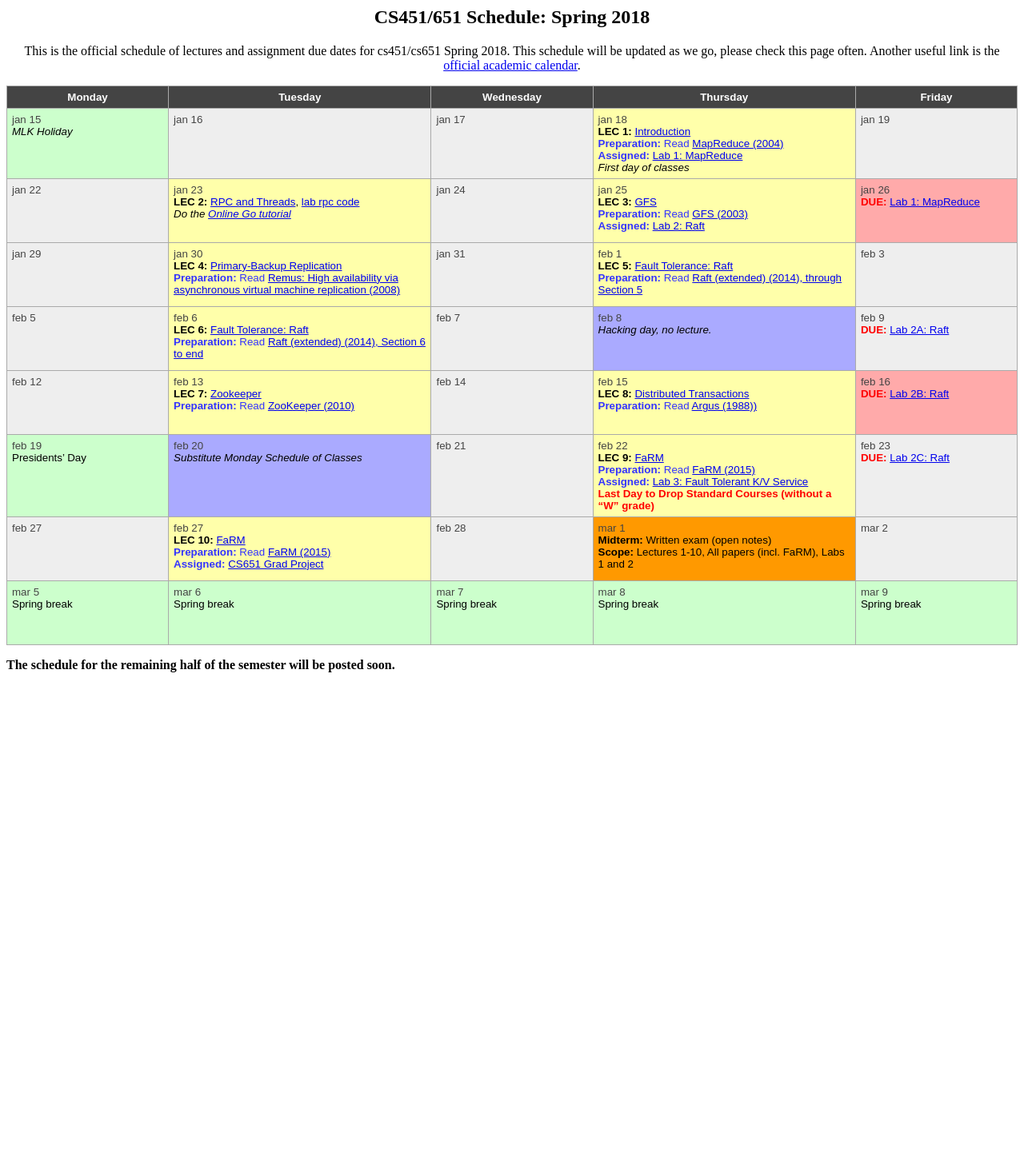
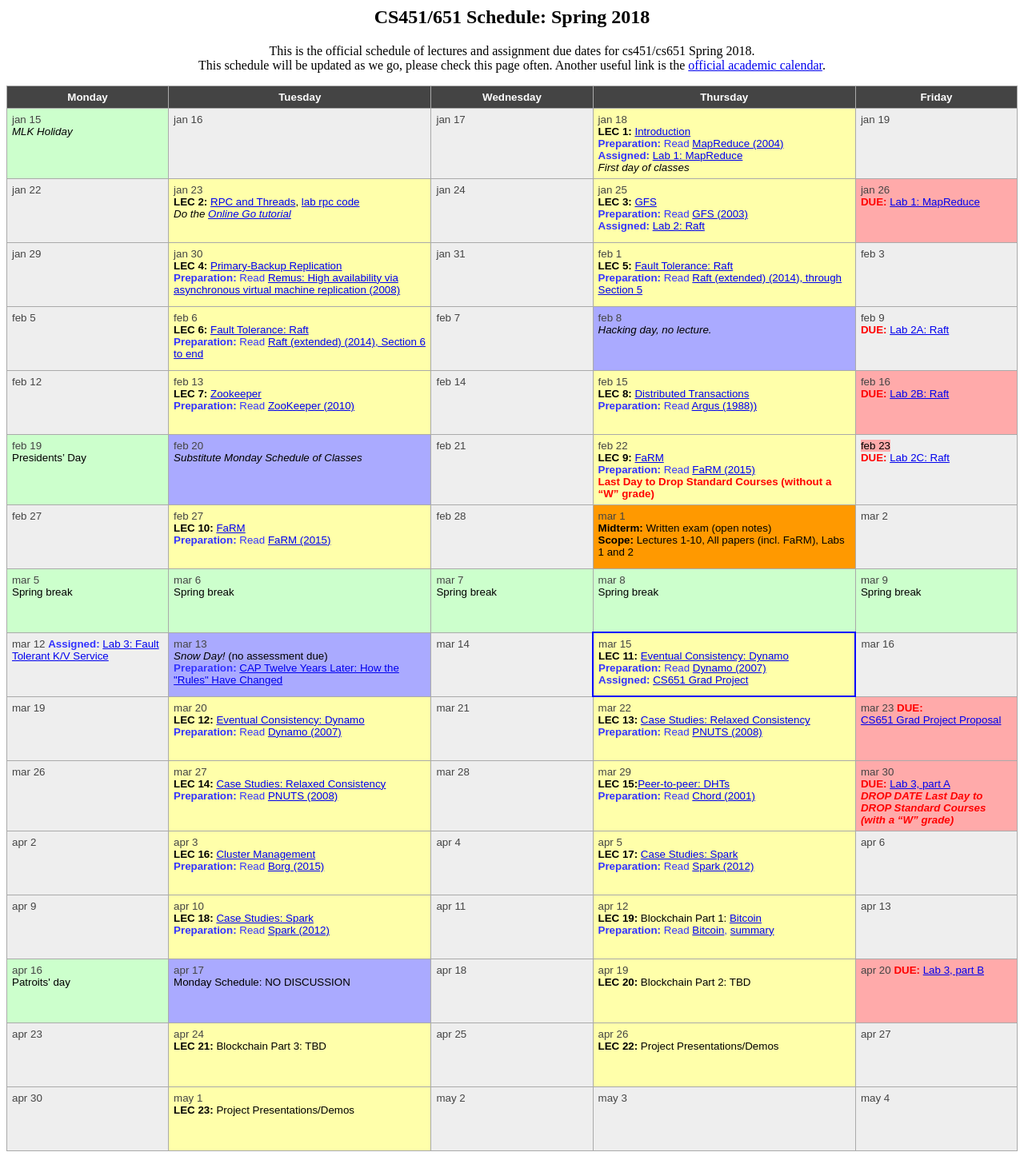
Before and after one commit to jimcadden/jmcadden.github.io, a Jekyll site: the page cs451/calendar.html, which Jekyll copies as it is, in a window 1280 px wide. Shown: the whole page at 80% size. Built offline with Jekyll 4.4.1, drawn with Linux system fonts in a browser that asks for light colours; before the commit the page ends 900 px from its top, so only the background shows below that.

Commit message:
451: Calendar updates

```diff
--- a/cs451/calendar.html
+++ b/cs451/calendar.html
@@ -17,7 +17,7 @@ CS451/651 Schedule: Spring 2018
 <div align="center">
 <p>
 This is the official schedule of lectures and assignment due dates for
-cs451/cs651 Spring 2018. This schedule will be updated as we go, please check this page often.
+cs451/cs651 Spring 2018. <br/>This schedule will be updated as we go, please check this page often.
 Another useful link is the <a target=_blank href="http://www.bu.edu/reg/calendars/semester/">official
 academic calendar</a>.
 </p>
@@ -180,11 +180,9 @@ Presidents’ Day</td>
     <b>LEC 9:</b> <a href="notes/l-farm.txt">FaRM</a><br />
     <span class="reading"><b>Preparation:</b>  Read <a href="papers/farm-2015.pdf">FaRM (2015)</a> </span><br \>
 
-  <span class="reading"><b>Assigned:</b> <a href="labs/lab-3.html">Lab 3:
-      Fault Tolerant K/V Service</a></span><br />
-  <span class="deadline"><b>Last Day to Drop Standard Courses (without a “W” grade) </b></span>
+    <span class="deadline"><b>Last Day to Drop Standard Courses (without a “W” grade) </b></span>
   </td>
-  <td id="2018-2-23" class=""><span class="date">feb 23</span><br />
+  <td id="2018-2-23" class=""><span class="due">feb 23</span><br />
     <span class="deadline"><b>DUE:</b> <a href="labs/lab-2.html#2C">Lab 2C: Raft</a></span></td>
   </td>
 </tr>
@@ -193,8 +191,6 @@ Presidents’ Day</td>
   <td id="2018-2-27" class="lecture"><span class="date">feb 27</span><br />
     <b>LEC 10:</b> <a href="notes/l-farm.txt">FaRM</a><br />
     <span class="reading"><b>Preparation:</b>  Read <a href="papers/farm-2015.pdf">FaRM (2015)</a> </span><br \>
-  <span class="reading"><b>Assigned:</b> <a href="grad/">CS651
-    Grad Project</a></span><br/>
   <td id="2018-2-28"><span class="date">feb 28</span></td>
   <td id="2018-3-1" class="quiz"><span class="date">mar 1</span><br />
     <b>Midterm:</b> Written exam (open notes)</b><br />
@@ -214,125 +210,126 @@ Presidents’ Day</td>
   <td id="2018-3-9" class="holiday"><span class="date">mar 9</span><br />
     Spring break</td>
 </tr>
-</table>
+<tr> <!-- week of mar 12 -->
+  <td id="2018-3-12"><span class="date">mar 12</span>
+  <span class="reading"><b>Assigned:</b> <a href="labs/lab-3.html">Lab 3:
+      Fault Tolerant K/V Service</a></span><br />
 
-<p>
-<b> The schedule for the remaining half of the semester will be posted soon. <b>
+  </td>
+  <td id="2018-3-13" class="special"><span class="date">mar 13</span><br />
+    <i>Snow Day!</i> (no assessment due) <br/>
+    <span class="reading"><b>Preparation:</b>
+<a
+        href="https://www.infoq.com/articles/cap-twelve-years-later-how-the-rules-have-changed">CAP
+        Twelve Years Later: How the "Rules" Have Changed</a></span>
+  </td>
+  <td id="2018-3-14" class=""><span class="date">mar 14</span></td>
+  <td id="2018-3-15" class="lecture"><span class="date">mar 15</span><br />
 
+    <b>LEC 11:</b> <a href="notes/l-dynamo.txt">Eventual Consistency: Dynamo
+      </a><br />
+    <span class="reading"><b>Preparation:</b>  Read <a
+          href="papers/dynamo.pdf">Dynamo (2007)</a> </span><br/>
 
-</div>
-<div style="display:none;">
-<!-- COMING SOON...
-<tr> <!-- week of mar 12 -->
-  <td id="2018-3-13"><span class="date">mar 13</span></td>
-  <td id="2018-3-14" class="special"><span class="date">mar 14</span><br />
-  SNOW DAY</td>
-  <td id="2018-3-15" class="recitation"><span class="date">mar 15</span></td>
-  <td id="2018-3-16" class="lecture"><span class="date">mar 16</span><br />
-    <b>LEC 12:</b> <a href="notes/l-bayou.txt">Disconnected Operation: Eventual Consistency</a><br />
-    <span class="reading"><b>Preparation:</b>  Read <a href="papers/bayou-conflicts.pdf">Bayou (1995)</a> (<a href="questions.html?q=q-bayou&amp;lec=12">Question</a>)</span>
+  <span class="reading"><b>Assigned:</b> <a href="grad/">CS651
+    Grad Project</a></span><br/>
   </td>
-  <td id="2018-3-17" class="due"><span class="date">mar 17</span><br />
-    <span class="deadline"><b>DUE:</b> <a href="labs/lab-kvraft.html">Lab 3: KV Raft, Part A</a></span>
+  <td id="2018-3-16" class=""><span class="date">mar 16</span><br />
   </td>
 </tr>
 <tr> <!-- week of mar 20 -->
-  <td id="2018-3-20"><span class="date">mar 20</span></td>
-  <td id="2018-3-21" class="lecture"><span class="date">mar 21</span><br />
+  <td id="2018-3-19"><span class="date">mar 19</span></td>
+  <td id="2018-3-20" class="lecture"><span class="date">mar 20</span><br />
+    <b>LEC 12:</b> <a href="notes/l-dynamo.txt">Eventual Consistency: Dynamo</a><br />
+    <span class="reading"><b>Preparation:</b>  Read <a href="papers/dynamo.pdf">Dynamo (2007)</a> </span></td>
+    </td>
+  <td id="2018-3-21" class=""><span class="date">mar 21</span></td>
+  <td id="2018-3-22" class="lecture"><span class="date">mar 22</span><br />
     <b>LEC 13:</b> <a href="notes/l-pnuts.txt">Case Studies: Relaxed Consistency</a><br />
-    <span class="reading"><b>Preparation:</b>  Read <a href="papers/cooper-pnuts.pdf">PNUTS (2008)</a> (<a href="questions.html?q=q-pnuts&amp;lec=13">Question</a>)</span></d>
-    <span class="reading"><b>Assigned:</b> <a href="labs/lab-shard.html">BONUS: Lab 4: Sharded Key/Value Service</a></span><br />
-    </td>
-  <td id="2018-3-22" class="recitation"><span class="date">mar 22</span></td>
-  <td id="2018-3-23" class="lecture"><span class="date">mar 23</span><br />
-    <b>LEC 14:</b> <a href="notes/l-dynamo.txt">Case Studies: Dynamo</a><br />
-    <span class="reading"><b>Preparation:</b>  Read <a href="papers/dynamo.pdf">Dynamo (2007)</a> (<a href="questions.html?q=q-dynamo&amp;lec=14">Question</a>)</span></td>
-  <td id="2018-3-24"><span class="date">mar 24</span></td>
+    <span class="reading"><b>Preparation:</b>  Read <a
+        href="papers/cooper-pnuts.pdf">PNUTS (2008)</a> </span></td>
+  <td id="2018-3-23" class="due"><span class="date">mar 23</span>
+    <span class="deadline"><b>DUE:</b><br/>
+    <a href="grad/">CS651 Grad Project Proposal </a></span><br />
+  </td>
 </tr>
 <tr> <!-- week of mar 27 -->
-  <td id="2018-3-27"><span class="date">mar 27</span></td>
-  <td id="2018-3-28" class="quiz"><span class="date">mar 28</span><br />
-    <b>Exam 1:</b> Mid-term exam during lecture time</b><br />
-    <b>Materials:</b> Open book and notes<br />
-    <b>Scope:</b> Lectures 1-13</td>
-  <td id="2018-3-29" class="recitation"><span class="date">mar 29</span></td>
-  <td id="2018-3-30" class="lecture"><span class="date">mar 30</span><br />
-    <b>LEC 15:</b> <a href="notes/l-wormhole.txt">Wide-Area Publish/Subscribe</a><br />
-    <span class="reading"><b>Preparation:</b>  Read <a href="papers/wormhole.pdf">Wormhole (2015)</a> (<a href="questions.html?q=q-wormhole&amp;lec=15">Question</a>)</span><br />
+  <td id="2018-3-26"><span class="date">mar 26</span></td>
+  <td id="2018-3-27" class="lecture"><span class="date">mar 27</span><br />
+    <b>LEC 14:</b> <a href="notes/l-pnuts.txt">Case Studies: Relaxed Consistency</a><br />
+    <span class="reading"><b>Preparation:</b>  Read <a
+        href="papers/cooper-pnuts.pdf">PNUTS (2008)</a> </span></td>
+  <td id="2018-3-28" class="w"><span class="date">mar 28</span></td>
+  <td id="2018-3-29" class="lecture"><span class="date">mar 29</span><br />
+    <b>LEC 15:</b><a href="notes/l-dht.txt">Peer-to-peer: DHTs</a> <br />
+    <span class="reading"><b>Preparation:</b>  Read <a href="papers/stoica-chord.pdf">Chord (2001)</a> </span></td>
+  <td id="2018-3-30" class="due"><span class="date">mar 30</span><br />
+    <span class="deadline"><b>DUE:</b> <a href="labs/lab-3.html">Lab 3, part
+        A</a></span><br/>
     <i><b class="deadline">DROP DATE Last Day to DROP Standard Courses (with a “W” grade)</b></i><br />
-    </td>
-  <td id="2018-3-31" class=""><span class="date">mar 31</span><br />
-
   </td>
 </tr>
-<tr> <!-- week of apr 3 -->
-  <td id="2018-4-3" class="date"><span class="date">apr 3</span></td>
-  <td id="2018-4-4" class="lecture"><span class="date">apr 4</span><br />
-    <b>LEC 16:</b> <a href="notes/l-existential.txt">Measuring Consistency</a><br />
-    <span class="reading"><b>Preparation:</b>  Read <a href="papers/fb-consistency.pdf">Existential Consistency (2015)</a> (<a href="questions.html?q=q-fb-consistency&amp;lec=16">Question</a>)</span></td>
-  <td id="2018-4-5" class="recitation"><span class="date">apr 5</span></td>
-  <td id="2018-4-6" class="lecture"><span class="date">apr 6</span><br />
+<tr> <!-- week of apr 2 -->
+  <td id="2018-4-2" class="date"><span class="date">apr 2</span></td>
+  <td id="2018-4-3" class="lecture"><span class="date">apr 3</span><br />
+
+    <b>LEC 16:</b> <a href="notes/l-borg.txt">Cluster Management</a><br />
+    <span class="reading"><b>Preparation:</b>  Read <a href="papers/borg.pdf">Borg (2015)</a> </td>
+  <td id="2018-4-4" class="recitation"><span class="date">apr 4</span></td>
+  <td id="2018-4-5" class="lecture"><span class="date">apr 5</span><br />
     <b>LEC 17:</b> <a href="notes/l-spark.txt">Case Studies: Spark</a><br />
-    <span class="reading"><b>Preparation:</b>  Read <a href="papers/zaharia-spark.pdf">Spark (2012)</a> (<a href="questions.html?q=q-spark&amp;lec=17">Question</a>)</span><br />
+    <span class="reading"><b>Preparation:</b>  Read <a href="papers/zaharia-spark.pdf">Spark (2012)</a> <br />
     </td>
-  <td id="2018-4-7" class="due"><span class="date">apr 7</span>
-    <span class="deadline"><b>DUE:</b> <a href="labs/lab-shard.html">Lab 3, part B</a></span>
+  <td id="2018-4-6" class=""><span class="date">apr 6</span>
   </td>
 </tr>
 <tr> <!-- week of apr 10 -->
-  <td id="2018-4-10"><span class="date">apr 10</span></td>
-  <td id="2018-4-11" class="special"><span class="date">apr 11</span><br />
-    <i>Project Hacking Day</i></td>
-  <td id="2018-4-12" class="recitation"><span class="date">apr 12</span></td>
-  <td id="2018-4-13" class="lecture"><span class="date">apr 13</span><br />
-    <b>LEC 18:</b> <a href="notes/l-borg.txt">Cluster Management</a><br />
-    <span class="reading"><b>Preparation:</b>  Read <a href="papers/borg.pdf">Borg (2015)</a> (<a href="questions.html?q=q-borg&amp;lec=18">Question</a>)</span></td>
-  <td id="2018-4-14"><span class="date">apr 14</span></td>
+  <td id="2018-4-9"><span class="date">apr 9</span></td>
+  <td id="2018-4-10" class="lecture"><span class="date">apr 10</span><br />
+    <b>LEC 18:</b> <a href="notes/l-spark.txt">Case Studies: Spark</a><br />
+    <span class="reading"><b>Preparation:</b>  Read <a href="papers/zaharia-spark.pdf">Spark (2012)</a> <br />
+    </td>
+  <td id="2018-4-11" class="recitation"><span class="date">apr 11</span></td>
+  <td id="2018-4-12" class="lecture"><span class="date">apr 12</span><br />
+    <b>LEC 19:</b> Blockchain Part 1: <a href="notes/l-bitcoin.txt">Bitcoin</a><br />
+    <span class="reading"><b>Preparation:</b>  Read <a href="papers/bitcoin.pdf">Bitcoin</a>, <a href="http://www.michaelnielsen.org/ddi/how-the-bitcoin-protocol-actually-works/">summary</a> </span></td>
+  <td id="2018-4-13"><span class="date">apr 13</span></td>
 </tr>
 <tr> <!-- week of april 17 -->
-  <td id="2018-4-17" class="holiday"><span class="date">apr 17</span><br />
+  <td id="2018-4-16" class="holiday"><span class="date">apr 16</span><br />
 Patroits' day</td>
-  <td id="2018-4-18" class="lecture"><span class="date">apr 18</span><br />
-    <b>LEC 19:</b> <a href="notes/l-dht.txt">Peer-to-peer: Trackerless Bittorrent and DHTs</a><br />
-    <span class="reading"><b>Preparation:</b>  Read <a href="papers/stoica-chord.pdf">Chord (2001)</a> and <a href="http://www.bittorrent.org/beps/bep_0005.html">Trackerless Bittorrent (2008)</a> (<a href="questions.html?q=q-chord&amp;lec=19">Question</a>)</span></td>
-  <td id="2018-4-19" class="special"><span class="date">apr 19</span><br />
+  <td id="2018-4-17" class="special"><span class="date">apr 17</span><br />
    Monday Schedule: NO DISCUSSION
+  </td>
+  <td id="2018-4-18" class=""><span class="date">apr 18</span><br />
 </td>
-  <td id="2018-4-20" class="lecture"><span class="date">apr 20</span><br />
-    <b>LEC 20:</b> Peer-to-peer: <a href="notes/l-bitcoin.txt">Bitcoin</a><br />
-    <span class="reading"><b>Preparation:</b>  Read <a href="papers/bitcoin.pdf">Bitcoin</a>, <a href="http://www.michaelnielsen.org/ddi/how-the-bitcoin-protocol-actually-works/">summary</a> (<a href="questions.html?q=q-bitcoin&amp;lec=20">Question</a>)</span></td>
-  <td id="2018-4-21" class="due"><span class="date">apr 21</span>
-    <span class="deadline"><b>DUE:</b> <a href="project.html">Grad Project report </a></span><br />
+  <td id="2018-4-19" class="lecture"><span class="date">apr 19</span><br />
+  <b>LEC 20:</b> Blockchain Part 2:    TBD
+  </td>
+  <td id="2018-4-20" class="due"><span class="date">apr 20</span>
+
+    <span class="deadline"><b>DUE:</b> <a href="labs/lab-3.html">Lab 3, part B</a></span>
   </td>
 </tr>
 <tr> <!-- week of apr 24 -->
-  <td id="2018-4-24"><span class="date">apr 24</span></td>
-  <td id="2018-4-25" class="lecture"><span class="date">apr 25</span><br />
-    <b>LEC 21:</b>Project Presentations/Demos<br /></td>
-  <td id="2018-4-26" class="recitation"><span class="date">apr 26</span></td>
-  <td id="2018-4-27" class="lecture"><span class="date">apr 27</span><br />
+  <td id="2018-4-23"><span class="date">apr 23</span></td>
+  <td id="2018-4-24" class="lecture"><span class="date">apr 24</span><br />
+  <b>LEC 21:</b> Blockchain Part 3:    TBD
+  </td>
+  <td id="2018-4-25" class="recitation"><span class="date">apr 25</span></td>
+  <td id="2018-4-26" class="lecture"><span class="date">apr 26</span><br />
     <b>LEC 22:</b> Project Presentations/Demos<br /></td>
-  <td id="2018-4-28" class="due"><span class="date">apr 28</span><br />
+  <td id="2018-4-27" class=""><span class="date">apr 27</span><br />
 </td>
 </tr>
 <tr> <!-- week of may 1 -->
-  <td id="2018-5-1" class="date"><span class="date">may 1</span><br />
-  <td id="2018-5-2" class="lecture"><span class="date">may 2</span><br />
-    <b>LEC 23:</b>Project Presentations/Demos<br /></td>
+  <td id="2018-4-30" class=""><span class="date">apr 30</span><br />
+  <td id="2018-5-1" class="lecture"><span class="date">may 1</span><br />
+    <b>LEC 23:</b> Project Presentations/Demos<br /></td>
+  <td id="2018-5-2"><span class="date">may 2</span></td>
   <td id="2018-5-3"><span class="date">may 3</span></td>
   <td id="2018-5-4"><span class="date">may 4</span></td>
-  <td id="2018-5-5"><span class="date">may 5</span></td>
 </tr>
-<tr> <!-- week of may 8 -->
-  <td id="2018-5-8" class="date"><span class="date">may 8</span><br />
-<span class="deadline"><b>DUE:</b> <a href="labs/lab-shard.html">BONUS: Lab 4</a></span></td>
-  <td id="2018-5-9" class="quiz"><span class="date">may 9</span><br />
-    <i>Final Exam</i></td>
-  <td id="2018-5-10"><span class="date">may 10</span></td>
-  <td id="2018-5-11"><span class="date">may 11</span></td>
-  <td id="2018-5-12"><span class="date">may 12</span></td>
-</tr>
--->
 
 </table>
 <script type="text/javascript">
```
Also changed, not shown: 6 other files.
